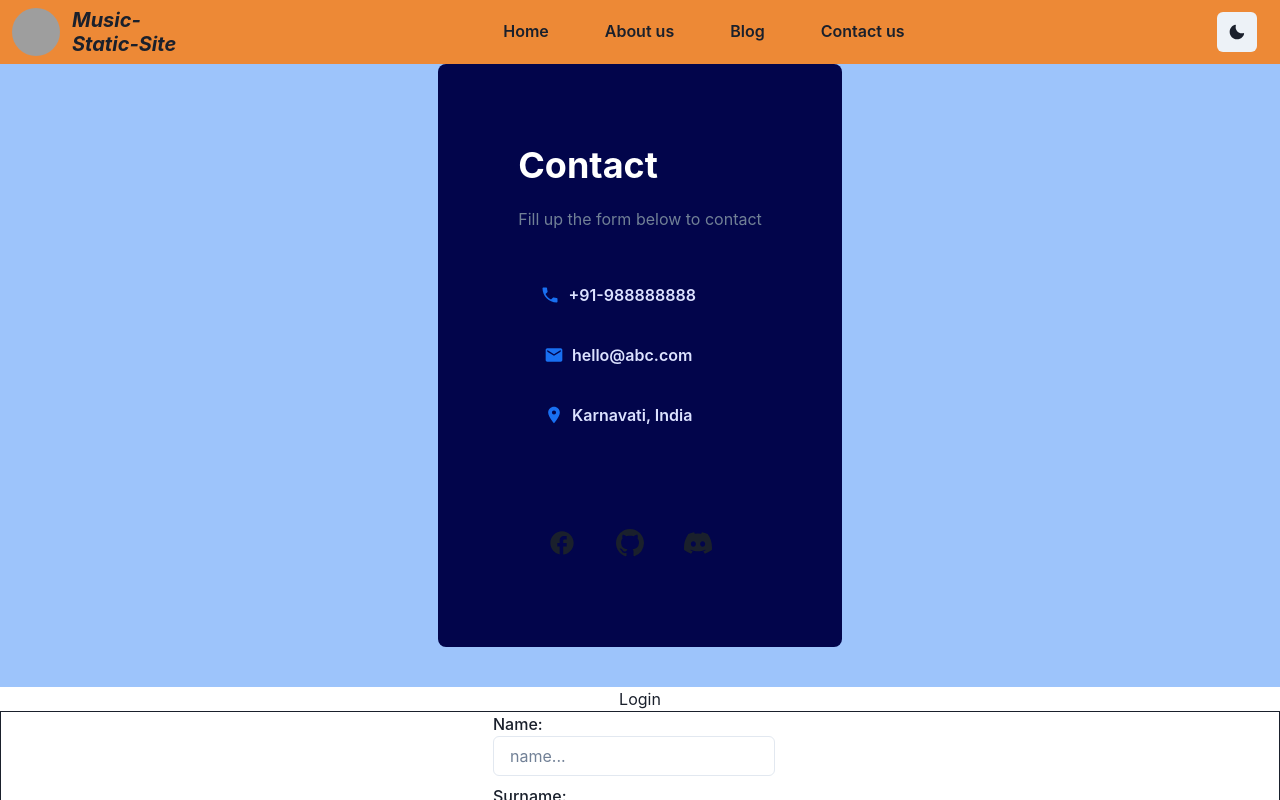
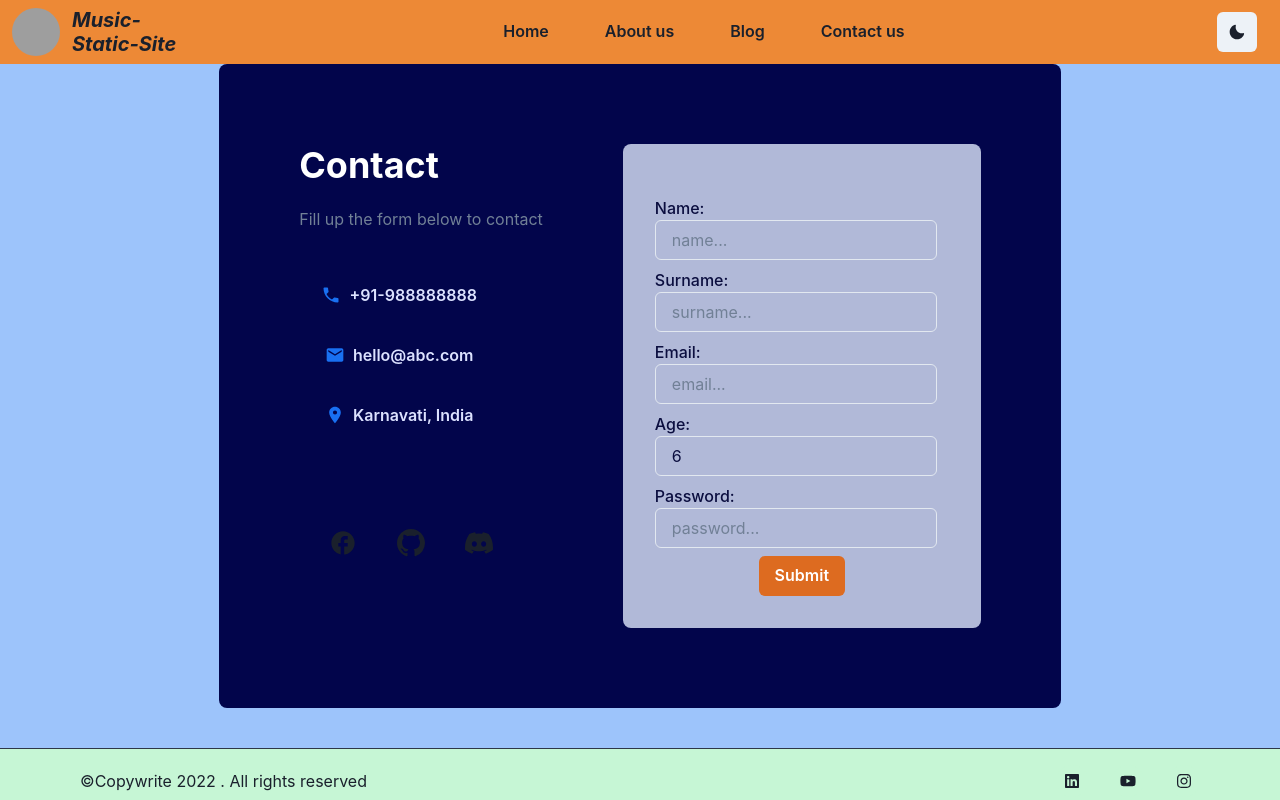
Before and after one commit to DonaldMzima/Music-Static-Site, a Next.js app: page /Contact in a window 1280 px wide. Shown: the top 800 px of the page. Built offline with nearby package versions, Linux system fonts and the light colour scheme; grey boxes are pictures that could not be loaded.

Commit message:
feat:add/contact-info

```diff
--- a/components/Form.tsx
+++ b/components/Form.tsx
@@ -47,7 +47,7 @@ const schema = Yup.object({
 export const Form = () => {
   const [submitting, setSubmitting] = useState(false)
   const [modal, setModal] = useState<any>(true)
-  const color = useColorModeValue('#FFFFFF', '#000000')
+  const color = useColorModeValue('#B1B9D8', '#1A2036')
 
   const Submit = (event: any) => {
     event.preventDefault()
@@ -111,6 +111,7 @@ export const Form = () => {
         <div>
           <ModelUI isOpen={isOpen} onClose={onClose} data={modal} />
         </div>
+
         <Container
           bg="#9DC4FB"
           maxW="full"
@@ -206,22 +207,18 @@ export const Form = () => {
                       </HStack>
                     </Box>
                   </WrapItem>
-                </Wrap>
-              </Box>
-            </Box>
-          </Flex>
-        </Container>
 
+                  <WrapItem>
+                    <Box bg={color} borderRadius="lg">
+                      <Box m={8} color="#0B0E3F">
+                        <VStack spacing={5}>
                           <Center>
-          <Text fontSize="1xl">
-            <h1>Login</h1>
-          </Text>
+                            {submitting && <div>Submtting Form...</div>}
                           </Center>
-        <Center>{submitting && <div>Submtting Form...</div>}</Center>
                           <form onSubmit={handleSubmit(onSubmit)}>
                             <fieldset>
                               <FormControl>
-              <Box border="1px" bg={color}>
+                                <Box>
                                   <Center>
                                     <FormLabel>
                                       <p>Name:</p>
@@ -302,6 +299,15 @@ export const Form = () => {
                               </Center>
                             </div>
                           </form>
+                        </VStack>
+                      </Box>
+                    </Box>
+                  </WrapItem>
+                </Wrap>
+              </Box>
+            </Box>
+          </Flex>
+        </Container>
       </div>
     </>
   )
```
Lines whose indentation alone changed are shown as unchanged.
